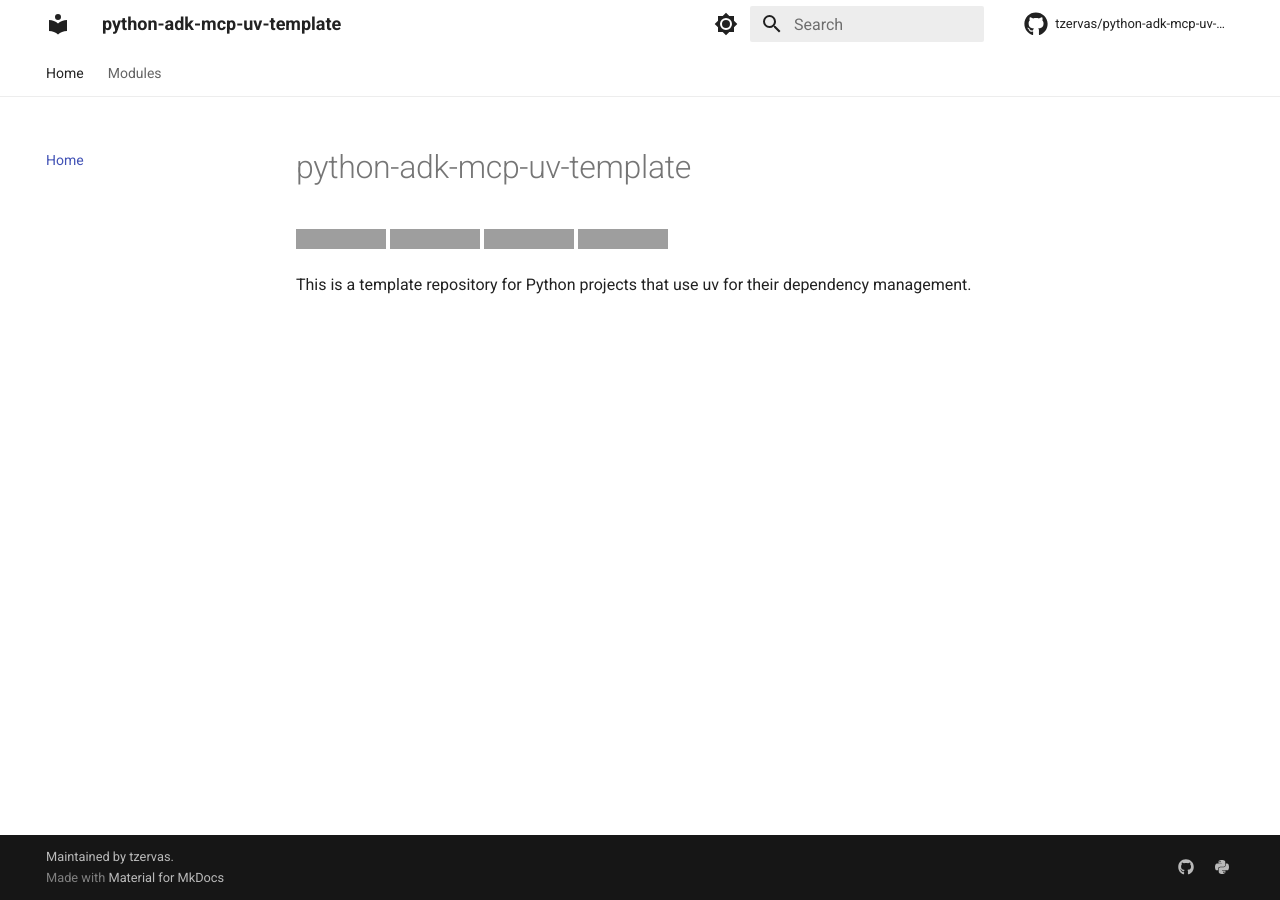
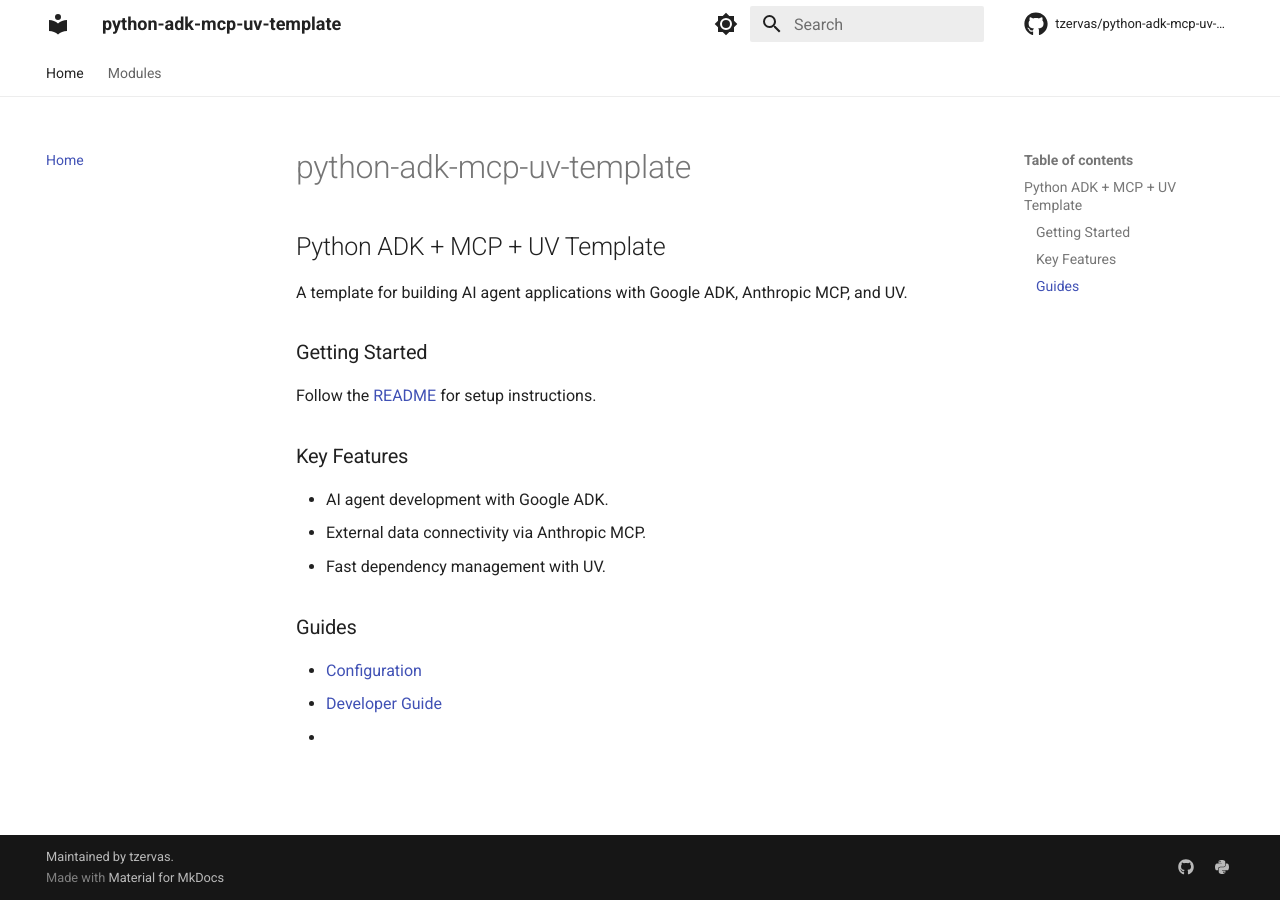
Before and after one commit to tzervas/python-adk-mcp-uv-template, an MkDocs documentation site: the page built from docs/index.md, in a window 1280 px wide. Built offline with MkDocs 1.6.1 and Material for MkDocs 9.7.7, drawn with Linux system fonts in a browser that asks for light colours; comment, search, counter and statistics services are not loaded; grey boxes are pictures that could not be loaded.

Commit message:
updated template components

```diff
--- a/docs/index.md
+++ b/docs/index.md
@@ -1,8 +1,18 @@
 # python-adk-mcp-uv-template
 
-[![Release](https://img.shields.io/github/v/release/tzervas/python-adk-mcp-uv-template)](https://img.shields.io/github/v/release/tzervas/python-adk-mcp-uv-template)
-[![Build status](https://img.shields.io/github/actions/workflow/status/tzervas/python-adk-mcp-uv-template/main.yml?branch=main)](https://github.com/tzervas/python-adk-mcp-uv-template/actions/workflows/main.yml?query=branch%3Amain)
-[![Commit activity](https://img.shields.io/github/commit-activity/m/tzervas/python-adk-mcp-uv-template)](https://img.shields.io/github/commit-activity/m/tzervas/python-adk-mcp-uv-template)
-[![License](https://img.shields.io/github/license/tzervas/python-adk-mcp-uv-template)](https://img.shields.io/github/license/tzervas/python-adk-mcp-uv-template)
+## Python ADK + MCP + UV Template
 
-This is a template repository for Python projects that use uv for their dependency management.
+A template for building AI agent applications with Google ADK, Anthropic MCP, and UV.
+
+### Getting Started
+Follow the [README](https://github.com/tzervas/python-adk-mcp-uv-template) for setup instructions.
+
+### Key Features
+- AI agent development with Google ADK.
+- External data connectivity via Anthropic MCP.
+- Fast dependency management with UV.
+
+### Guides
+- [Configuration](configuration.md)
+- [Developer Guide](devel-docs/developer_guide.md)
+-
```
Also changed, not shown: config.yaml (added, +9 -0 lines), docs/configuration.md (added, +27 -0 lines), docs/adk_guide.md (added), docs/mcp_guide.md (added), 5 other files.
